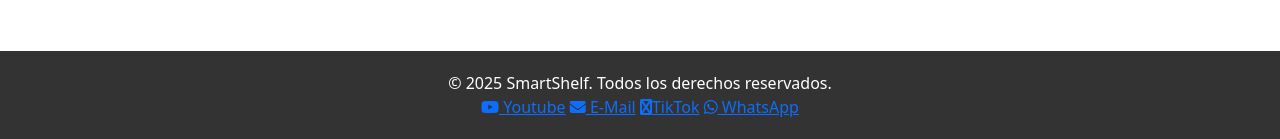
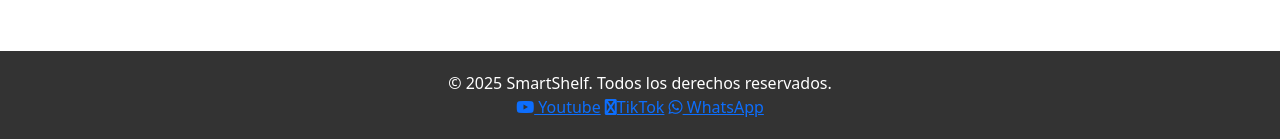
Before and after one commit to cocoriotos/SmartShelf, a PHP site: page / in a window 1280 px wide; the page is wider, and only the part inside the window is pictured. Shown: the part 3603-3742 px from the top of that part. Run offline with PHP 8.4, Linux system fonts and the light colour scheme; some libraries are stand-ins or nearby versions.

Commit message:
no email

```diff
--- a/index.php
+++ b/index.php
@@ -184,7 +184,7 @@
                 <!--<a href="https://www.instagram.com" target="_blank"><i class="fa fa-instagram" aria-hidden="true"></i> Instagram</a>
                 <a href="https://www.facebook.com" target="_blank"><i class="fa fa-facebook" aria-hidden="true"></i> FaceBook</a>-->
                 <a href="https://www.youtube.com/playlist?list=PLRQ5KF9igtB2GRlHLSP6Uwx1lzy387Wz5" target="_blank"><i class="fa fa-youtube" aria-hidden="true"></i> Youtube</a>
-                <a href="mailto:adm@solicionespro.com" target="_blank"><i class="fa fa-envelope" aria-hidden="true"></i> E-Mail</a>
+                <!--<a href="mailto:adm@solicionespro.com" target="_blank"><i class="fa fa-envelope" aria-hidden="true"></i> E-Mail</a>-->
                 <a href="https://www.tiktok.com/@smartshelfcol" target="_blank"><i class="fa fa-tiktok" aria-hidden="true"></i>TikTok</a>
                 <a href="https://wa.me/573054293185" target="_blank"><i class="fa fa-whatsapp" aria-hidden="true"></i> WhatsApp</a>
         </div>
--- a/lookmigrration/index.php
+++ b/lookmigrration/index.php
@@ -184,7 +184,7 @@
                 <!--<a href="https://www.instagram.com" target="_blank"><i class="fa fa-instagram" aria-hidden="true"></i> Instagram</a>
                 <a href="https://www.facebook.com" target="_blank"><i class="fa fa-facebook" aria-hidden="true"></i> FaceBook</a>-->
                 <a href="https://www.youtube.com/playlist?list=PLRQ5KF9igtB2GRlHLSP6Uwx1lzy387Wz5" target="_blank"><i class="fa fa-youtube" aria-hidden="true"></i> Youtube</a>
-                <a href="mailto:adm@solicionespro.com" target="_blank"><i class="fa fa-envelope" aria-hidden="true"></i> E-Mail</a>
+                <!--<a href="mailto:adm@solicionespro.com" target="_blank"><i class="fa fa-envelope" aria-hidden="true"></i> E-Mail</a>-->
                 <a href="https://www.tiktok.com/@smartshelfcol" target="_blank"><i class="fa fa-tiktok" aria-hidden="true"></i>TikTok</a>
                 <a href="https://wa.me/573054293185" target="_blank"><i class="fa fa-whatsapp" aria-hidden="true"></i> WhatsApp</a>
         </div>
```
